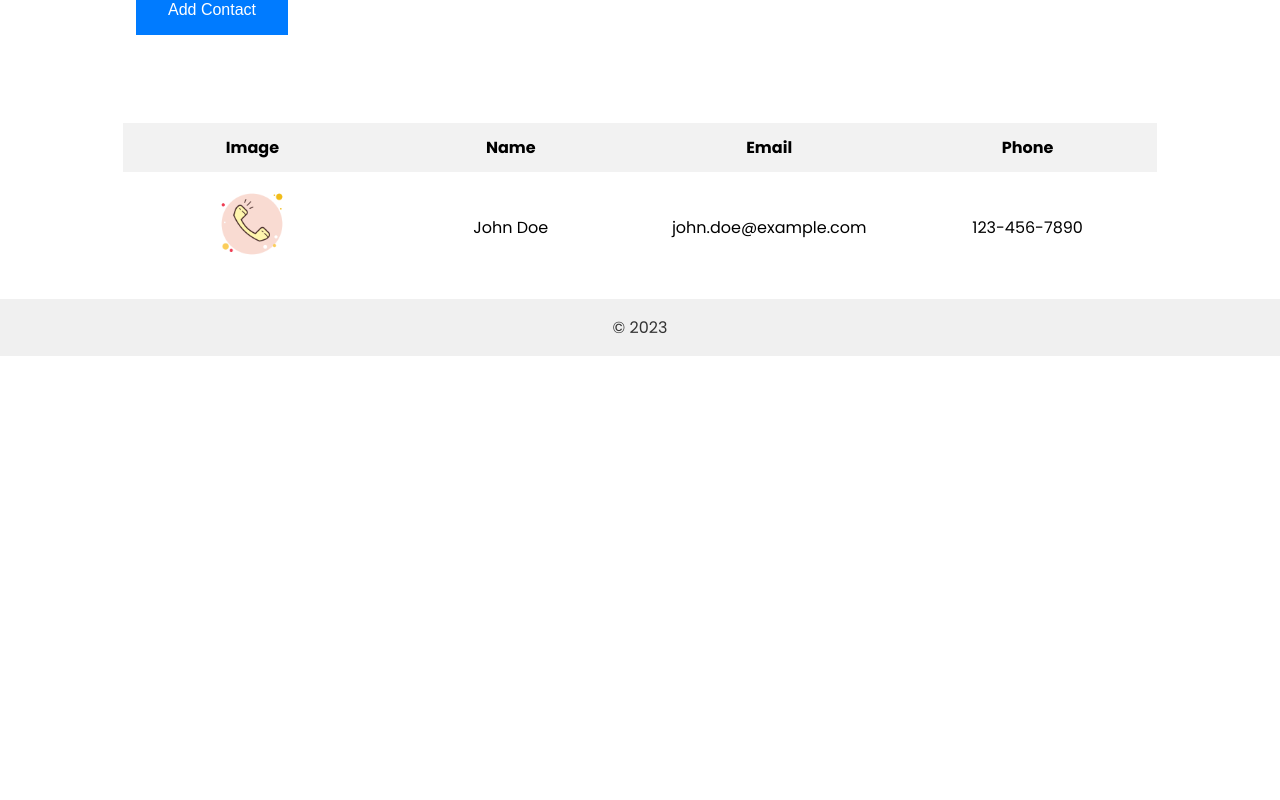
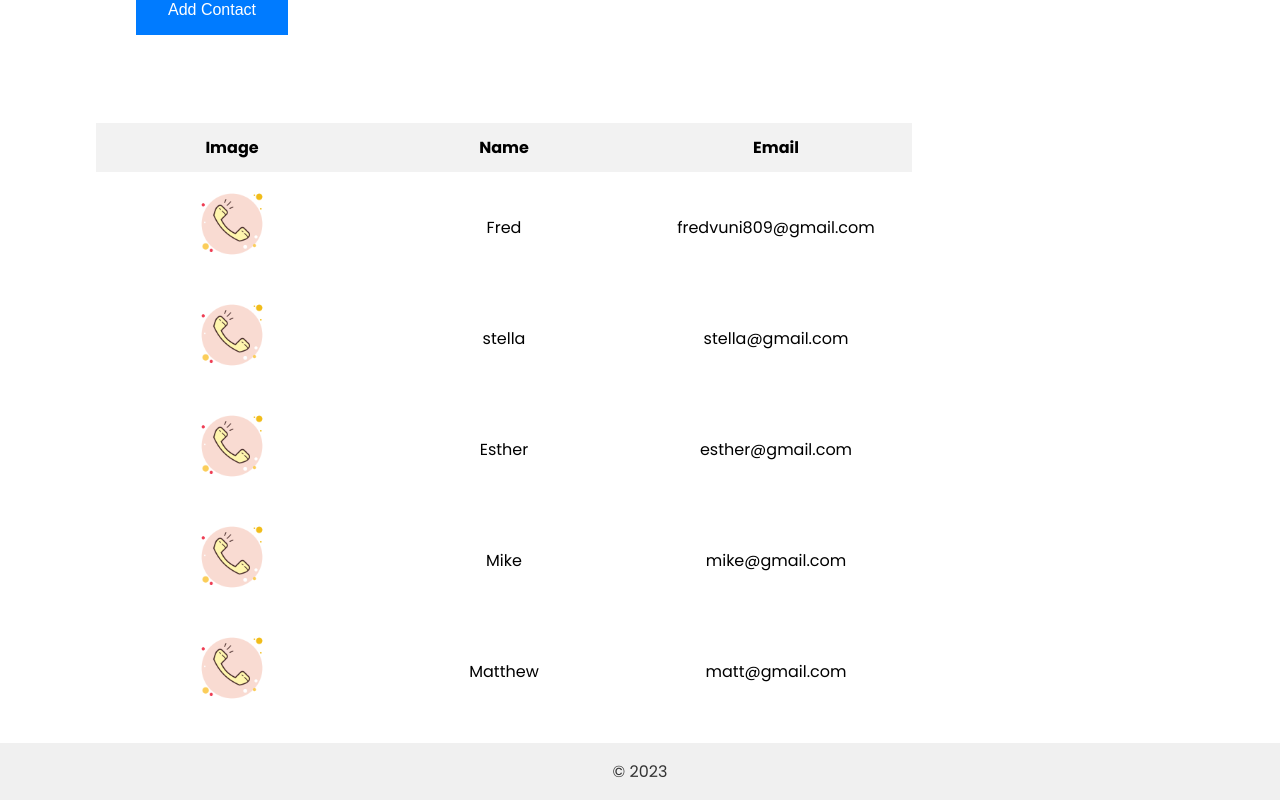
Before and after one commit to FREDVUNI/contactify, a React (Create React App) app: page / in a window 1280 px wide. Shown: the part 678-1478 px from the top of the page. Before the commit the page ends 1034 px from the top, so only its background shows below. Built offline with nearby package versions, Linux system fonts and the light colour scheme; the HTML template or start-up script is replaced by a standard one.

Commit message:
use the default dummy data

```diff
--- a/src/components/Contacts.jsx
+++ b/src/components/Contacts.jsx
@@ -1,14 +1,15 @@
 import React from 'react';
 import contactImage from '../assets/contact.png';
+import { contactsData } from '../data/contacts';
 
 const Contacts = () => {
-  const contactsData = [
-    {
-      name: 'John Doe',
-      email: 'john.doe@example.com',
-      phone: '123-456-7890',
-    },
-  ];
+  // const contactsData = [
+  //   {
+  //     name: 'John Doe',
+  //     email: 'john.doe@example.com',
+  //     phone: '123-456-7890',
+  //   },
+  // ];
 
   return (
     <div className="contacts-container">
@@ -18,7 +19,6 @@ const Contacts = () => {
             <th className="fixed-column">Image</th>
             <th>Name</th>
             <th>Email</th>
-            <th>Phone</th>
           </tr>
         </thead>
         <tbody>
--- a/src/data/contacts.js
+++ b/src/data/contacts.js
@@ -1,4 +1,4 @@
-export const contacts = [
+export const contactsData = [
     {
         "name":"Fred",
         "email":"fredvuni809@gmail.com",
--- a/src/index.css
+++ b/src/index.css
@@ -332,7 +332,6 @@ body {
 }
 
 .contacts-container {
-  max-width: 95%;
   margin: 1rem auto;
 }
 
```
